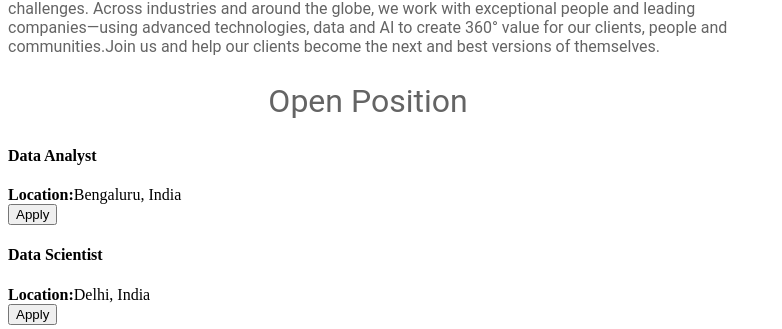
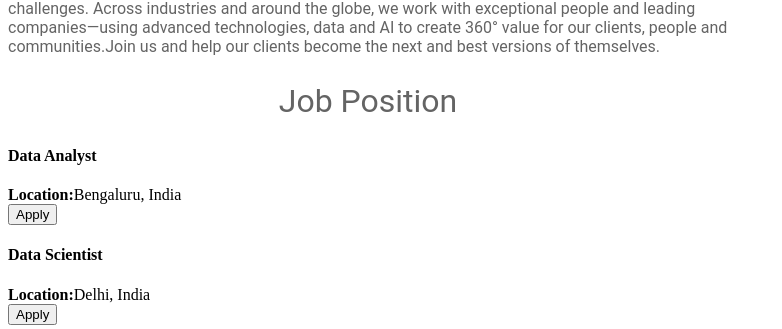
Before and after one commit to Siddhi61436/jovian-careers-website, a Flask app: page / in a window 1280 px wide. Shown: the part 633-962 px from the top of the page, without its empty margins (0-782 px from the left). Run offline with Flask 3, Linux system fonts and the light colour scheme.

Commit message:
changed text

```diff
--- a/templates/home.html
+++ b/templates/home.html
@@ -39,7 +39,7 @@
     <img id="banner"src="static/p1.jpeg">
     <h2>About jovain</h2>
     <p class="bodytext">At the heart of every great change is a great human. Every day our People of Change are doing incredible things by working together to pursue our shared purpose–to deliver on the promise of technology and human ingenuity.Come be part of our team with Accenture India careers – bring your ideas, ingenuity and determination to make a difference, and we’ll solve some of the world’s biggest challenges. Across industries and around the globe, we work with exceptional people and leading companies—using advanced technologies, data and AI to create 360° value for our clients, people and communities.Join us and help our clients become the next and best versions of themselves.</p>
-    <h2>Open Position</h2>
+    <h2>Job Position</h2>
 
       {% for job in jobs %}
      {% include 'jobitem.html' %}
```
